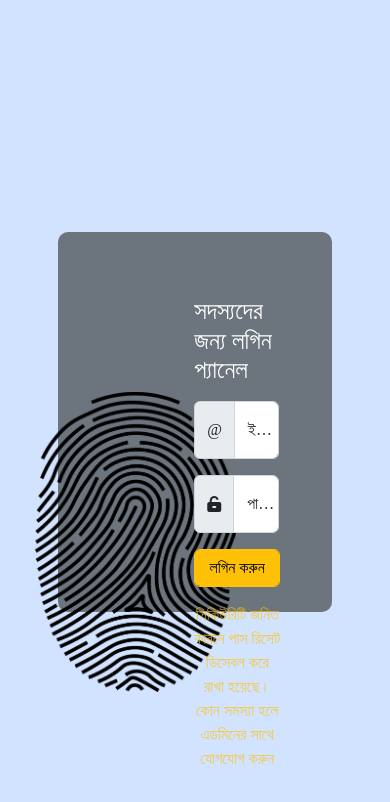
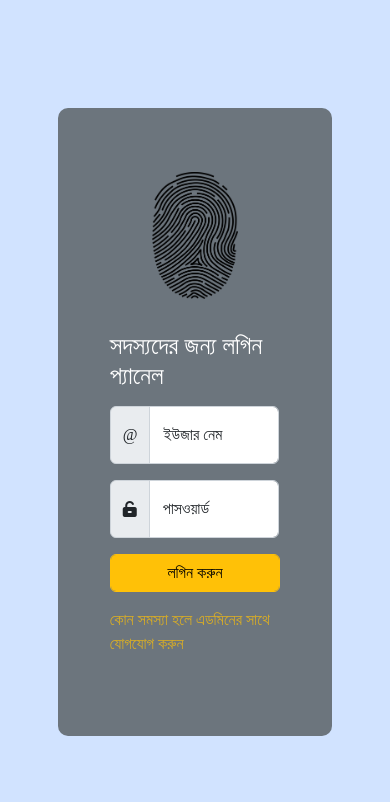
Before and after one commit to aouwalitshikkha/team-management, a plain HTML site: page index.html in a window 390 px wide. Drawn offline with nearby package versions, Linux system fonts and the light colour scheme; a web font is replaced by a local one.

Commit message:
Home page made responsive

```diff
--- a/assets/apps.js
+++ /dev/null
@@ -1,2 +0,0 @@
-var btnContainer = document.querySelector(".my-nav");
-var btns = document.querySelector(".my-nav");
--- a/assets/style.css
+++ b/assets/style.css
@@ -18,8 +18,8 @@ body {
 }
 
 .login-form {
-    height: 45vh;
-    width: 75vw;
+    height: 75;
+    width: 100%;
     border: white;
     border-radius: 10px;
 
--- a/index.html
+++ b/index.html
@@ -28,12 +28,12 @@
 
             <div class="login-container d-flex justify-content-center align-items-center">
                 <div class="login-form bg-secondary p-5 w-75">
-                    <div class="row">
-                        <div class="col-5 d-flex justify-content-center align-items-center p-3">
-                            <img src="assets/images/finger.png" alt="" height="300">
+                    <div class="row bg-transparen">
+                        <div class="col-md-6 d-flex justify-content-center align-items-center p-3">
+                            <img src="assets/images/finger.png" alt="" class="w-50">
                         </div>
 
-                        <div class="col-7 p-3">
+                        <div class="col-md-6 p-3 ">
                             <div class="">
                                 <h2 class="text-white mb-3">সদস্যদের জন্য লগিন প্যানেল</h2>
                                 <div class="input-group mb-3">
@@ -57,13 +57,8 @@
                                 <div class="mb-3">
                                     <!-- <input type="submit" value="লগিন করুন" class="form-control btn btn-warning mb-3"> -->
                                     <a class="form-control btn btn-warning mb-3" href="profile.html">লগিন করুন</a>
-
-
-                                    <p class="text-warning opacity-75 text-center">সিকিউরিটি জনিত কারনে পাস রিসেট ডিসেবল
-                                        করে রাখা হয়েছে।
-                                        <br> কোন সমস্যা হলে এডমিনের সাথে যোগযোগ করুন
-
-                                    </p>
+                                    <p class="text-warning opacity-75 text-md-center">কোন সমস্যা হলে এডমিনের সাথে যোগযোগ
+                                        করুন </p>
                                 </div>
                             </div>
 
@@ -73,11 +68,6 @@
                     </div>
                 </div>
             </div>
-
-
-
-
-
         </div>
 
 
```
Also changed, not shown: profile.html (+13 -10 lines).
